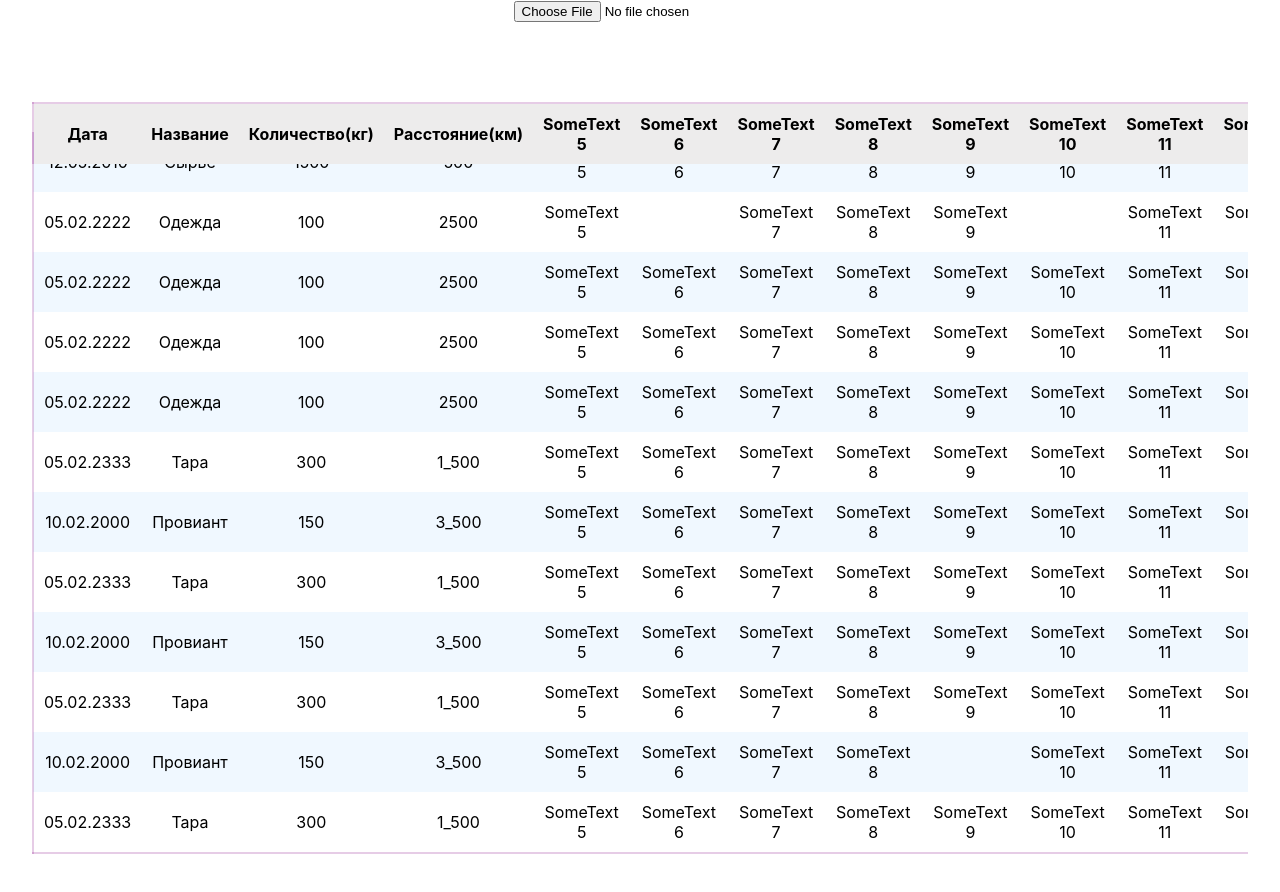
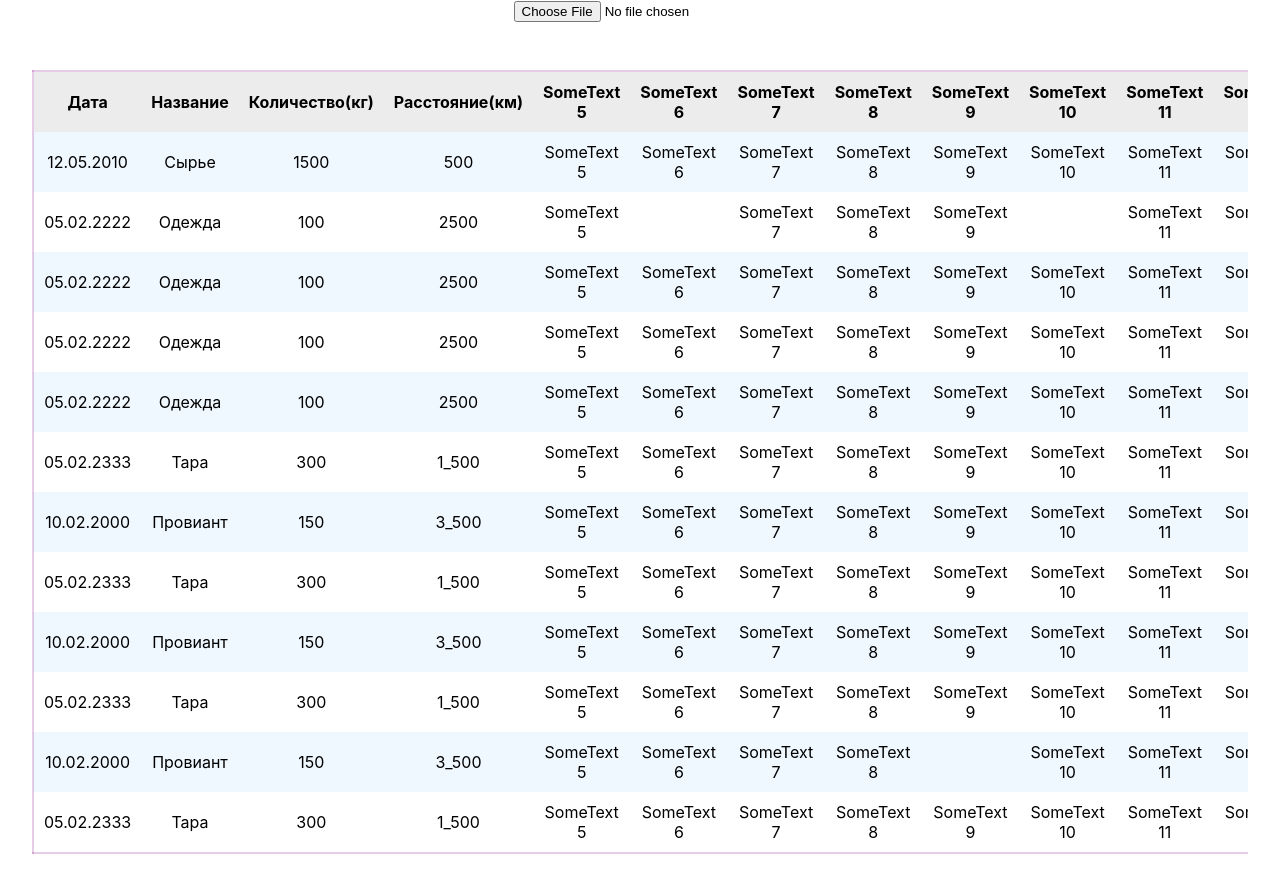
Before and after one commit to SashaZaicev/info-table-json, a React (Create React App) app: page / in a window 1280 px wide. Shown: the top 892 px of the page. Built offline with nearby package versions, Linux system fonts and the light colour scheme.

Commit message:
fix top position Error

```diff
--- a/src/components/Table.tsx
+++ b/src/components/Table.tsx
@@ -5,13 +5,12 @@ import React, {
   useState
 } from 'react';
 import style from './style/table.module.scss'
-import {generateKey} from "src/helpers";
 import {PropsType} from "./types";
 
-export const Table: FC<PropsType> = ({dataUrl}) => {
+export const Table: FC<PropsType> = React.memo(({dataUrl}) => {
   const [firstDataItem] = dataUrl;
   const headRef = useRef<HTMLTableSectionElement>(null)
-  const [top, setTop] = useState(0)
+  const [topHeader, setTop] = useState(0)
 
   useEffect(() => {
     window.addEventListener('scroll', handleScroll)
@@ -29,12 +28,16 @@ export const Table: FC<PropsType> = ({dataUrl}) => {
       + ref.current.parentElement.offsetHeight
       - ref.current.clientHeight > target) {
       setTop(target - ref.current.parentElement.offsetTop)
+    } else if (ref.current &&
+      ref.current.parentElement
+      && ref.current.parentElement.offsetTop > target) {
+      setTop(0)
     }
   }
   const tableHeader = Object.entries(firstDataItem.columnsName).map(
     ([key, value], index) => (
       <th
-        key={generateKey(index)}
+        key={index + value}
         className={`${style.headerT} ${style.sticky}`}>
         {value}
       </th>
@@ -42,10 +45,10 @@ export const Table: FC<PropsType> = ({dataUrl}) => {
   );
   const tableBody = firstDataItem.data.map((el, index) => (
       <tr
-        key={generateKey(index)}>
+        key={index + el.name}>
         {Object.values(el).map(
           (value, index) => (
-            <td key={generateKey(index)}>
+            <td key={index + value}>
               {value}
             </td>
           ))}
@@ -58,11 +61,11 @@ export const Table: FC<PropsType> = ({dataUrl}) => {
       `${style.container} ${style.mtb3} ${style.tableResponsive}`
     }>
       <table className={`${style.table}`}>
-        <thead ref={headRef} style={{top: top}}>
+        <thead ref={headRef} style={{top: topHeader}}>
         <tr>{tableHeader}</tr>
         </thead>
         <tbody>{tableBody}</tbody>
       </table>
     </div>
   );
-};
+});
```
Also changed, not shown: src/components/container/TableContainer.tsx (+4 -5 lines).
